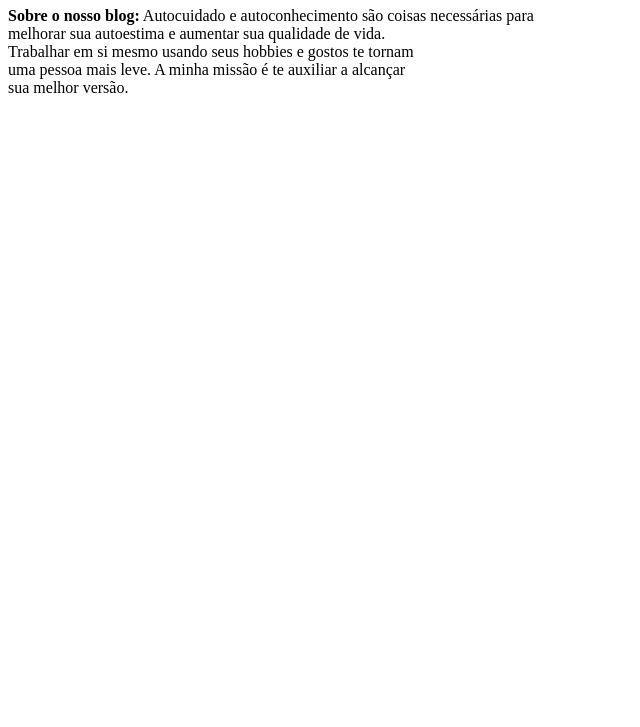
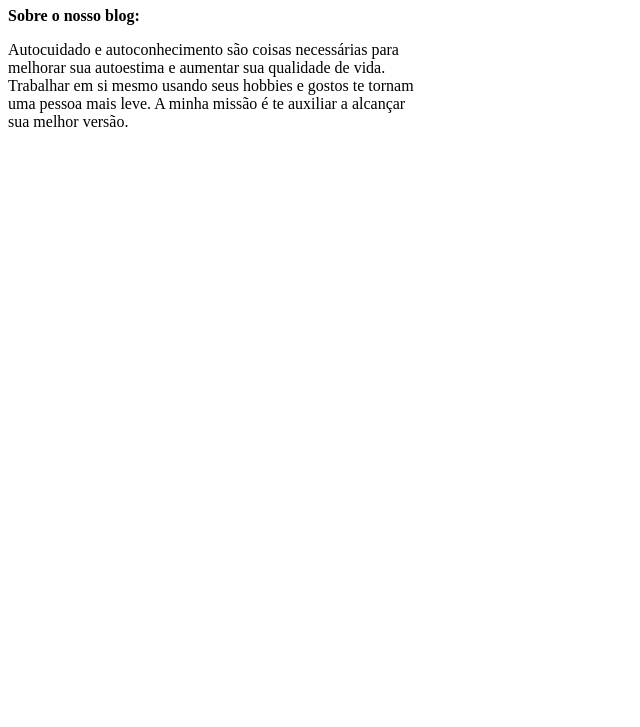
Before and after one commit to xoxoamanda28/Amada-HTML, a plain HTML site: page index.html in a window 1280 px wide. Shown: the part 73-800 px from the top of the page, without its empty margins (0-640 px from the left). Drawn offline with Linux system fonts and the light colour scheme.

Commit message:
index.html

```diff
--- a/index.html
+++ b/index.html
@@ -7,7 +7,7 @@
 </head>
 <body>
     <h1>Loving Amanda</h1>
-    <b>Sobre o nosso blog:</b>
+    <p><b>Sobre o nosso blog:</b></p>
     Autocuidado e autoconhecimento são coisas necessárias para<br>
     melhorar sua autoestima e aumentar sua qualidade de vida.<br>
     Trabalhar em si mesmo usando seus hobbies e gostos te tornam <br>
```
